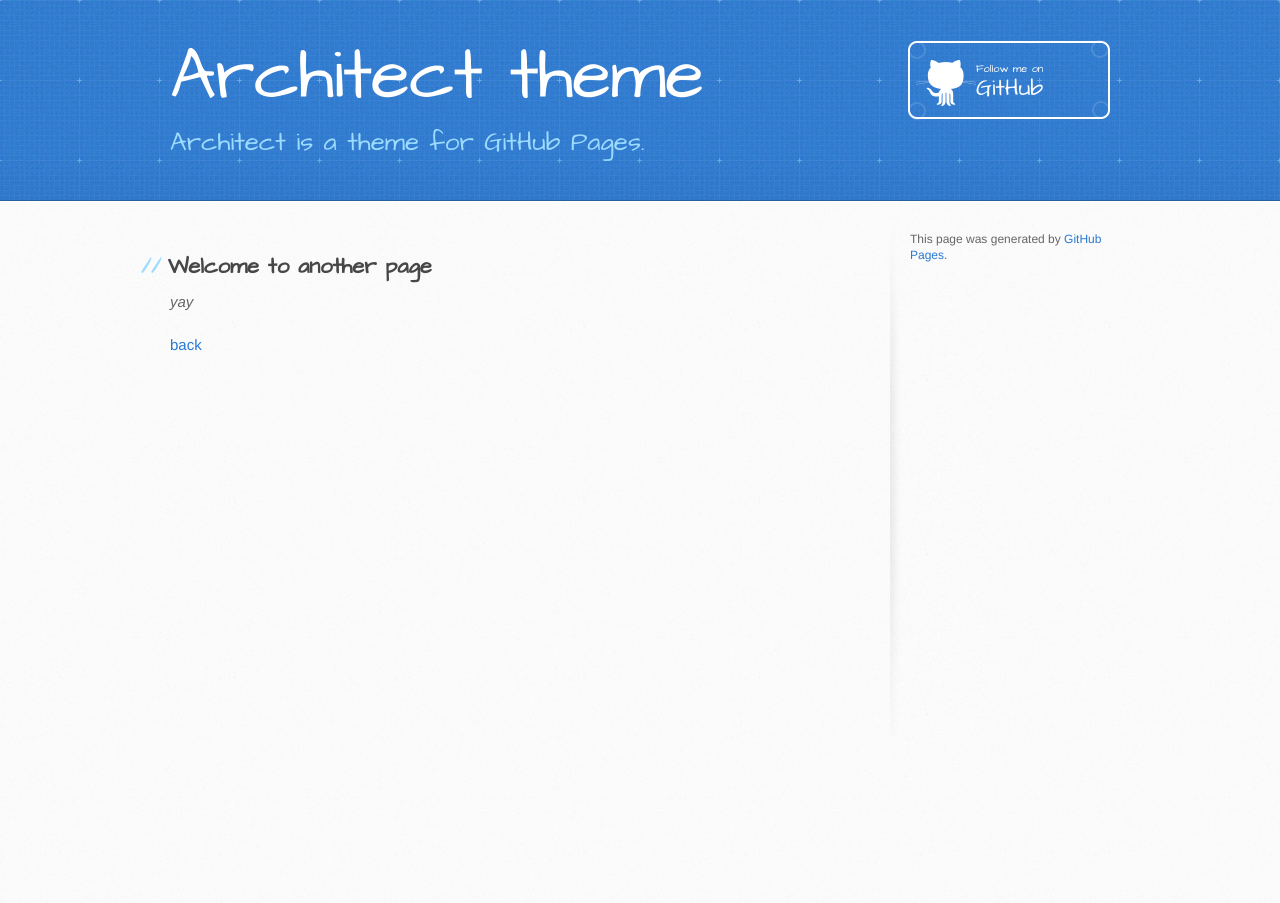
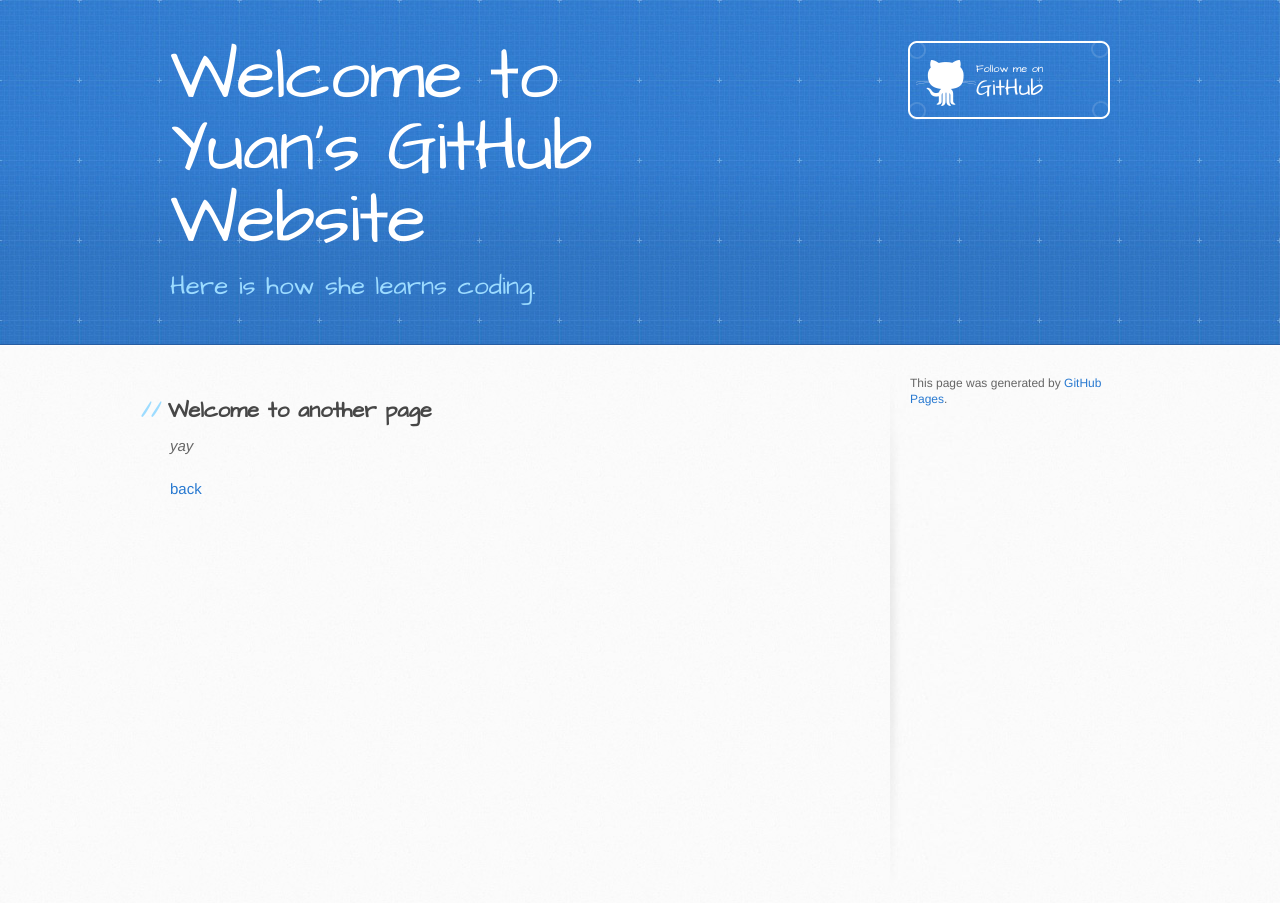
Before and after one commit to yuanlihelen/yuanlihelen.github.io, a Jekyll site: the page built from another-page.md, in a window 1280 px wide. Built offline with Jekyll 4.4.1, drawn with Linux system fonts in a browser that asks for light colours; our own code applies the rules of GitHub Pages for plain Markdown files.

Commit message:
Update _config.yml

```diff
--- a/_config.yml
+++ b/_config.yml
@@ -1,5 +1,5 @@
-title: Architect theme
-description: Architect is a theme for GitHub Pages.
+title: Welcome to Yuan's GitHub Website
+description: Here is how she learns coding.
 show_downloads: False
 google_analytics:
 theme: jekyll-theme-architect
```
